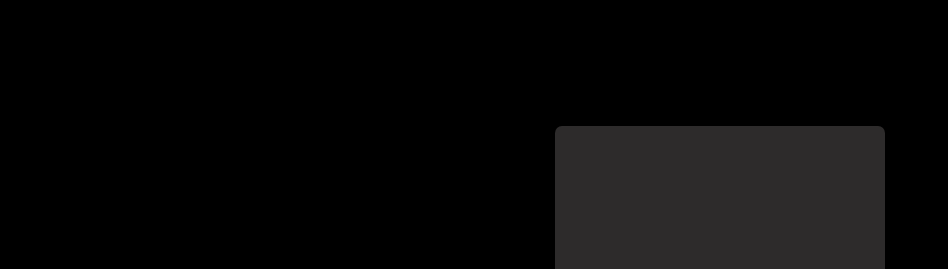
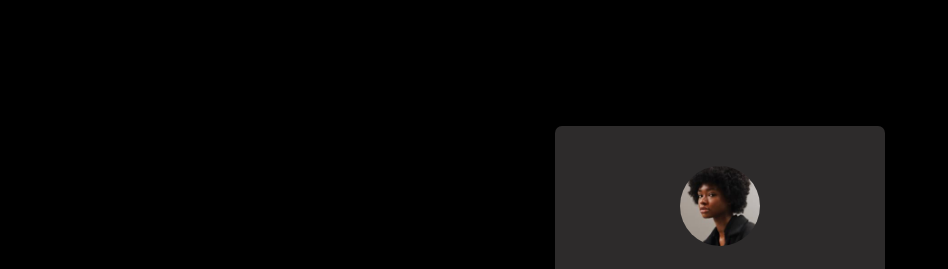
Before and after one commit to Gopihacks/Social-Media-Profile-links-, a plain HTML site: page index.html in a window 1280 px wide. Shown: the top 269 px of the page, without its empty margins (0-948 px from the left). Drawn offline with Linux system fonts and the light colour scheme.

Commit message:
Update style.css

```diff
--- a/style.css
+++ b/style.css
@@ -29,7 +29,7 @@ body{
     width: 80px;
     height: 80px;
     border-radius: 50%;
-    background-image:/avatar-jessica.jpeg;
+    background-image:url("avatar-jessica.jpeg");
     background-size: cover;
 }
 @font-face {
```
